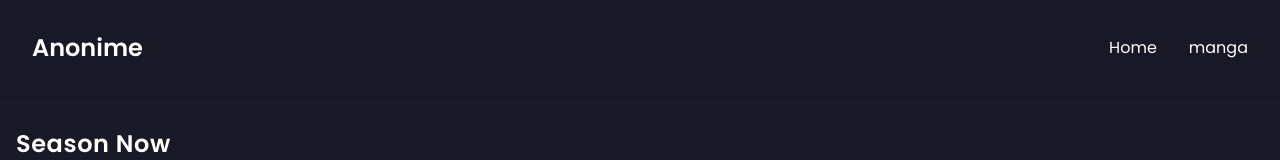
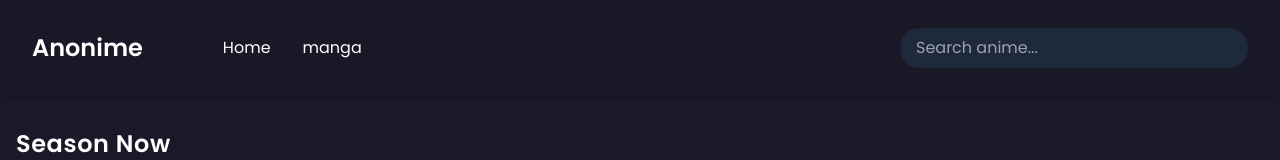
Before and after one commit to Rauliqbal/anonime, a React (Vite) app: page / in a window 1280 px wide. Shown: the top 160 px of the page. Built offline with nearby package versions, Linux system fonts and the light colour scheme; no server answers.

Commit message:
Update Navbar.jsx

```diff
--- a/src/components/Navbar.jsx
+++ b/src/components/Navbar.jsx
@@ -44,7 +44,7 @@ export default function NavBar() {
                   </div>
                </div>
             </div>
-            <div>
+            <div className="md:ml-20">
                <div className={`flex-1 justify-self-center pb-3 mt-8 md:block md:pb-0 md:mt-0 ${navbar ? "block" : "hidden"}`}>
                   <ul className="items-center justify-center space-y-8 md:flex md:space-x-8 md:space-y-0">
                      {navMenu.map((menu) => (
@@ -54,8 +54,11 @@ export default function NavBar() {
                         </li>
                      ))}
                   </ul>
+
                </div>
+
             </div>
+            <form className="ml-auto"><input className="px-4 py-2 outline-none bg-slate-800 rounded-full text-white" type="text" name="" id="" placeholder="Search anime..."/></form>
          </div>
       </nav>
    );
```
